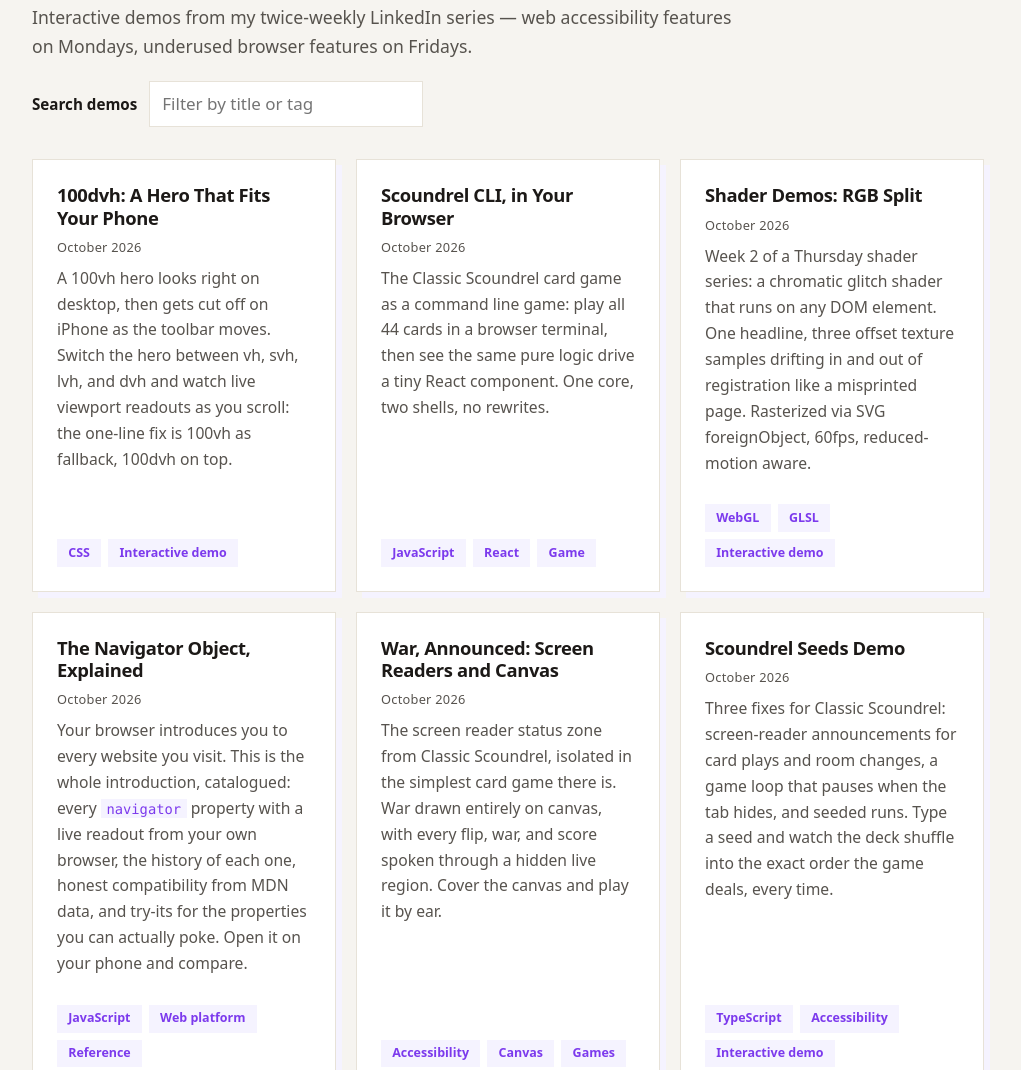
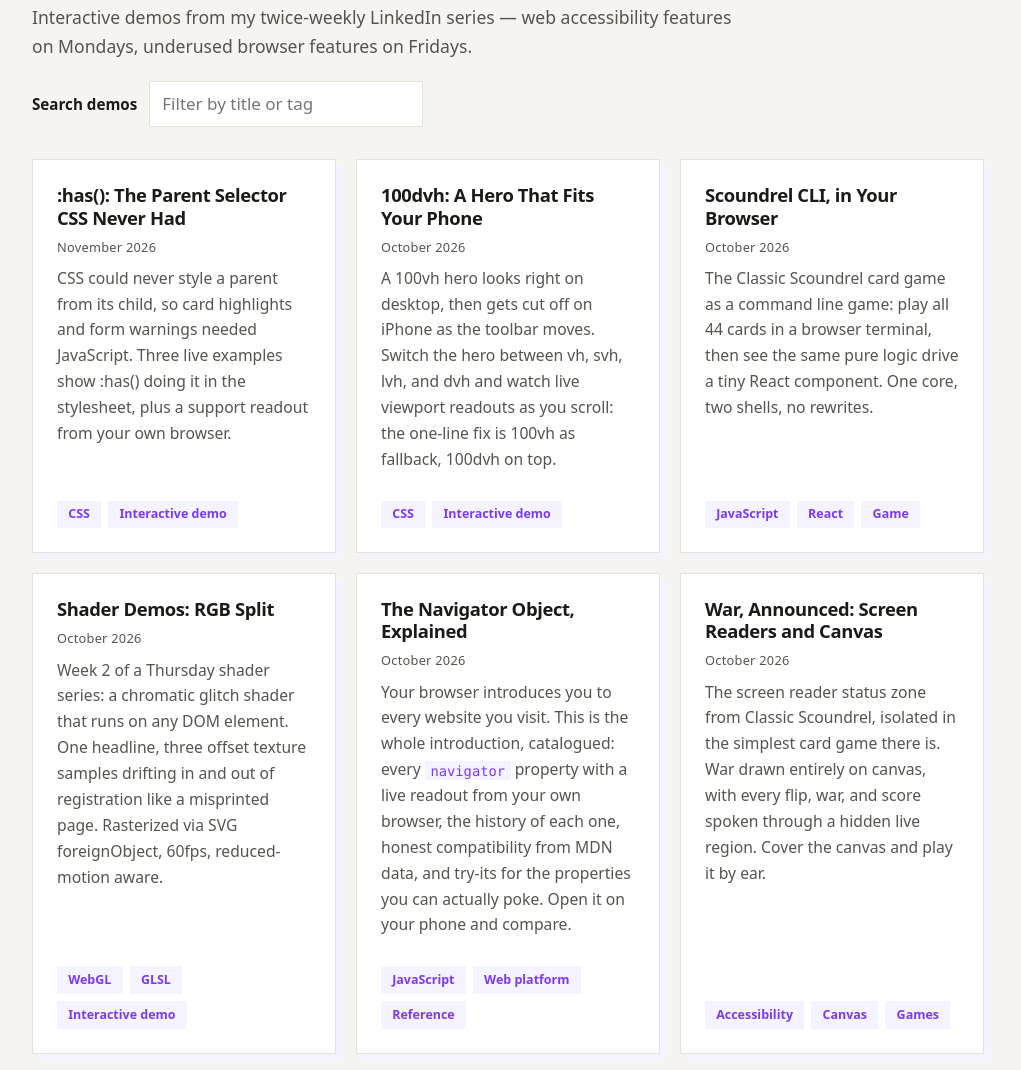
Before and after one commit to SydBal/sydbal.github.io, a plain HTML site: page index.html in a window 1280 px wide. Shown: the part 5151-6221 px from the top of the page, without its empty margins (132-1153 px from the left). Drawn offline with Linux system fonts and the light colour scheme.

Commit message:
Update index.html

```diff
--- a/index.html
+++ b/index.html
@@ -428,6 +428,12 @@
             <p>The Classic Scoundrel card game as a command line game: play all 44 cards in a browser terminal, then see the same pure logic drive a tiny React component. One core, two shells, no rewrites.</p>
             <ul class="tags" aria-label="Technologies"><li>JavaScript</li><li>React</li><li>Game</li></ul>
           </article>
+          <article class="card" data-published="2026-11-06">
+            <h3><a href="https://dominic.balass.one/has-demo/" target="_blank" rel="noopener">:has(): The Parent Selector CSS Never Had</a></h3>
+            <p class="card-date">November 2026</p>
+            <p>CSS could never style a parent from its child, so card highlights and form warnings needed JavaScript. Three live examples show :has() doing it in the stylesheet, plus a support readout from your own browser.</p>
+            <ul class="tags" aria-label="Technologies"><li>CSS</li><li>Interactive demo</li></ul>
+          </article>
         </div>
       </div>
     </section>
```
